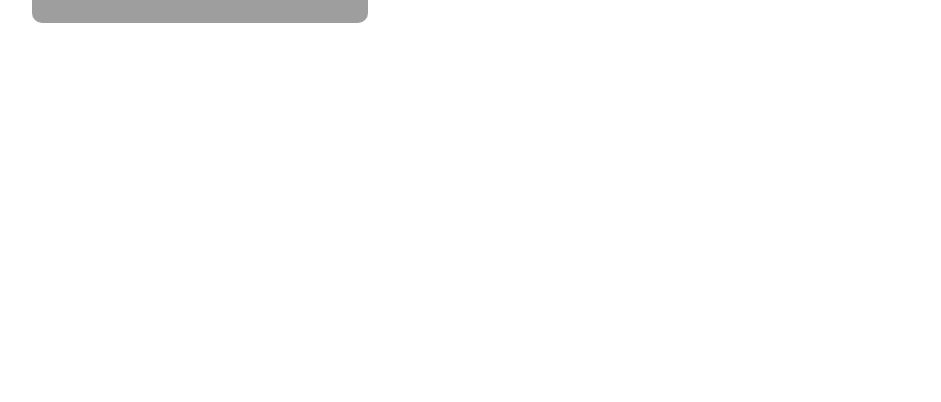
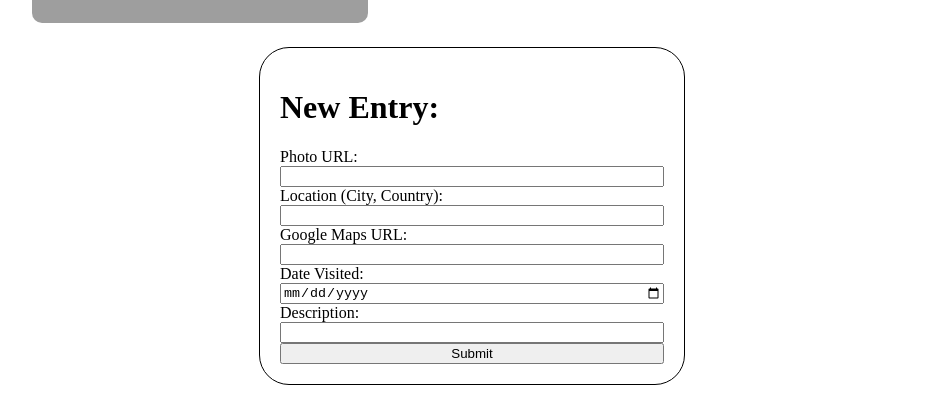
Before and after one commit to kfoley123/travelJournal, a React (Create React App) app: page / in a window 1280 px wide. Shown: the part 910-1312 px from the top of the page, without its empty margins (168-1109 px from the left). Before the commit the page ends 957 px from the top, so only its background shows below. Built offline with nearby package versions, Linux system fonts and the light colour scheme; grey boxes are pictures that could not be loaded; a web font is replaced by a local one.

Commit message:
Made a component for TravelForm and wrote the html skeleton with some basic css styling

```diff
--- a/src/App.js
+++ b/src/App.js
@@ -1,9 +1,14 @@
 import NavBar from "./components/NavBar/NavBar";
 import Card from "./components/Card/Card";
-import data from "./data";
+import { data } from "./data";
+import React, { useState } from "react";
+import TravelForm from "./components/TravelForm/TravelForm";
 
 function App() {
-    const cards = data.map((item, i) => {
+    const [travelInfo, setTravelInfo] = useState(data);
+    const [travelObj, setTravelObj] = useState({});
+
+    const cards = travelInfo.map((item, i) => {
         return (
             <Card
                 key={i}
@@ -21,6 +26,7 @@ function App() {
         <>
             <NavBar />
             {cards}
+            <TravelForm />
         </>
     );
 }
--- /dev/null
+++ b/src/components/TravelForm/TravelForm.css
@@ -0,0 +1,10 @@
+.formContainer {
+    border: 1px solid black;
+    border-radius: 30px;
+    display: flex;
+    flex-direction: column;
+    max-width: 30%;
+    margin: auto;
+    padding: 20px;
+    margin-bottom: 20px;
+}
--- /dev/null
+++ b/src/components/TravelForm/TravelForm.js
@@ -0,0 +1,50 @@
+import React from "react";
+import "./TravelForm.css";
+
+export default function TravelForm() {
+    return (
+        <>
+            <form className="formContainer">
+                <h1>New Entry: </h1>
+
+                <label for="photoURL">Photo URL: </label>
+                <input
+                    type="text"
+                    id="photoURL "
+                    name="photoURL"
+                    class="input"
+                />
+                <label for="location">Location (City, Country): </label>
+                <input
+                    type="text"
+                    id="location "
+                    name="location"
+                    class="input"
+                />
+                <label for="googleMapsURL">Google Maps URL: </label>
+                <input
+                    type="text"
+                    id="googleMapsURL"
+                    name="googleMapsURL"
+                    class="input"
+                />
+                <label for="date">Date Visited: </label>
+                <input
+                    type="date"
+                    id="start"
+                    value=""
+                    name="date"
+                    class="input"
+                />
+                <label for="description">Description: </label>
+                <input
+                    type="text"
+                    id="description"
+                    name="description"
+                    class="input"
+                />
+                <input type="submit" value="Submit" />
+            </form>
+        </>
+    );
+}
--- a/src/data.js
+++ b/src/data.js
@@ -1,4 +1,4 @@
-export default [
+export const data = [
     {
         title: "United States Botanical Garden",
         location: "Maryland, USA",
```
